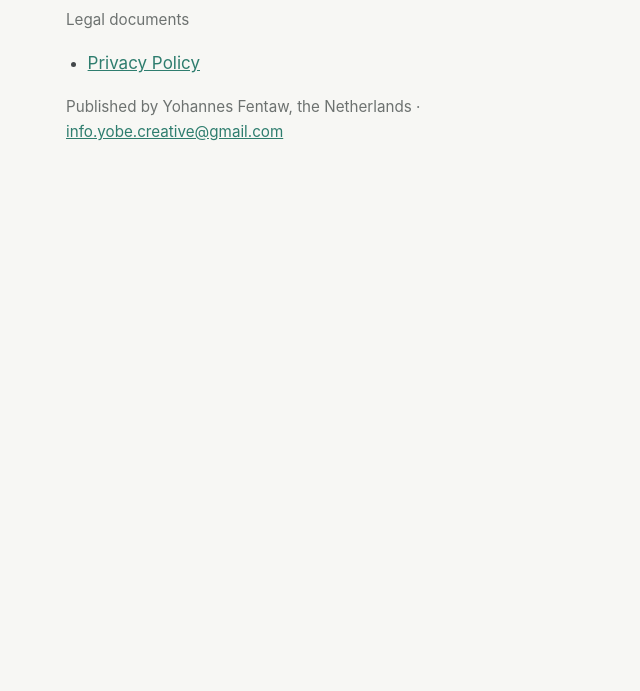
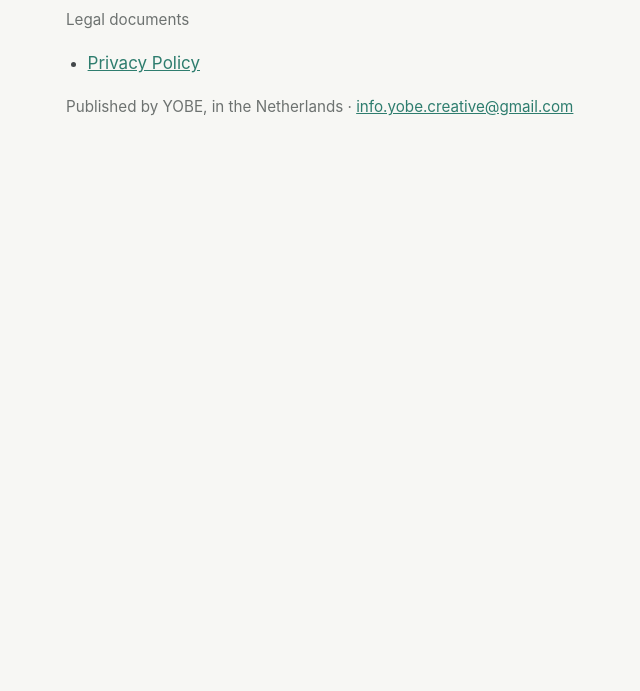
Before and after one commit to Pyohannesfentaw/viv-legal, a plain HTML site: page index.html in a window 1280 px wide. Shown: the part 109-800 px from the top of the page, without its empty margins (302-942 px from the left). Drawn offline with Linux system fonts and the light colour scheme.

Commit message:
Update publisher name in footer

```diff
--- a/index.html
+++ b/index.html
@@ -67,7 +67,7 @@
         <li><a href="./privacy/">Privacy Policy</a></li>
       </ul>
       <p class="meta">
-        Published by Yohannes Fentaw, the Netherlands ·
+        Published by YOBE, in the Netherlands ·
         <a href="mailto:info.yobe.creative@gmail.com"
           >info.yobe.creative@gmail.com</a
         >
```
